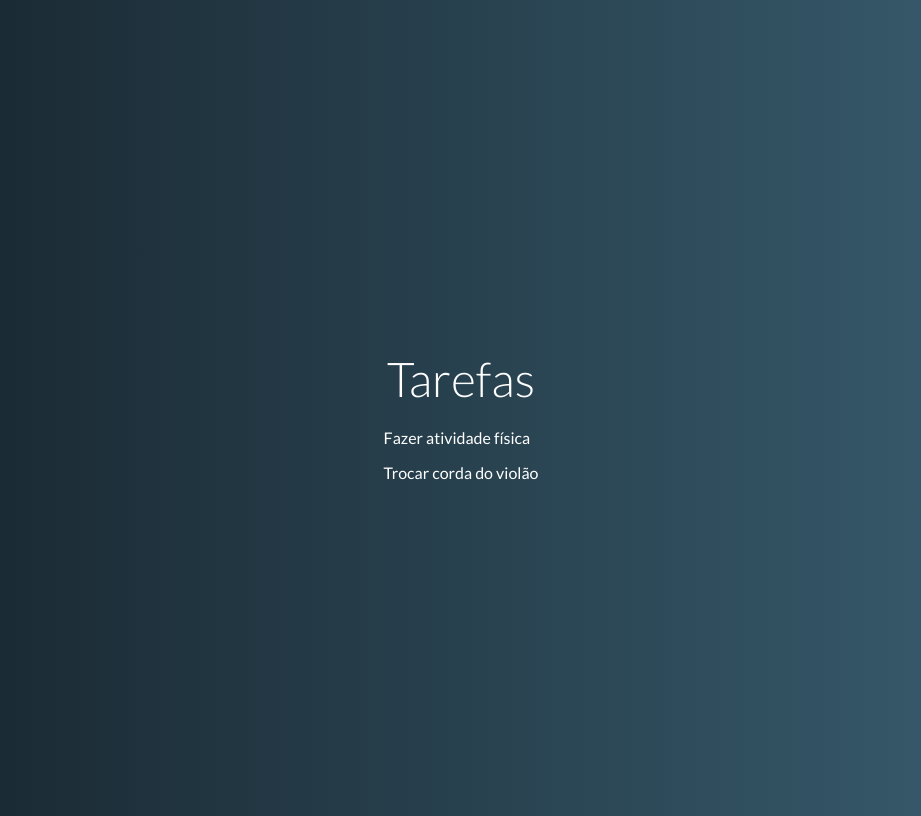
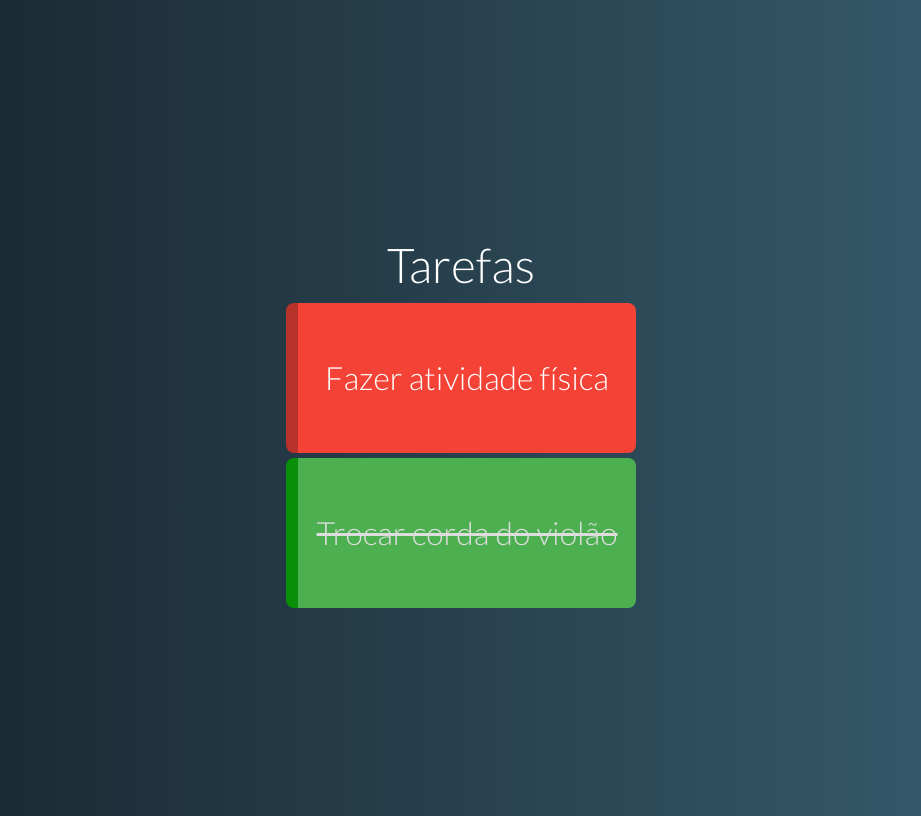
Before and after one commit to LaRaHh/Projeto2-cursoVue, a Vue app: page / in a window 1280 px wide. Shown: the whole page, without its empty margins (179-1100 px from the left). Built offline with nearby package versions, Linux system fonts and the light colour scheme.

Commit message:
Estilo do componente Tarefa

```diff
--- a/src/components/Tarefa.vue
+++ b/src/components/Tarefa.vue
@@ -23,5 +23,31 @@ export default {
 </script>
 
 <style>
+    .tarefa{
+        box-sizing: border-box;
+        width: 350px;
+        height: 150px;
+        padding: 10px;
+        border-radius: 8px;
+        font-size: 2rem;
+        font-weight: 300;
+        cursor: pointer;
+        user-select:none;
+        display: flex;
+        justify-content: center;
+        align-items: center;
+        margin: 5px;
+    }
 
+    .pendente {
+        border-left: 12px solid #B73229;
+        background-color: #F44336;
+    }
+
+    .feito{
+        color: #DDD;
+        border-left: 12px solid #0A8f08;
+        background-color: #4CAF50;
+        text-decoration: line-through;
+    }
 </style>
```
